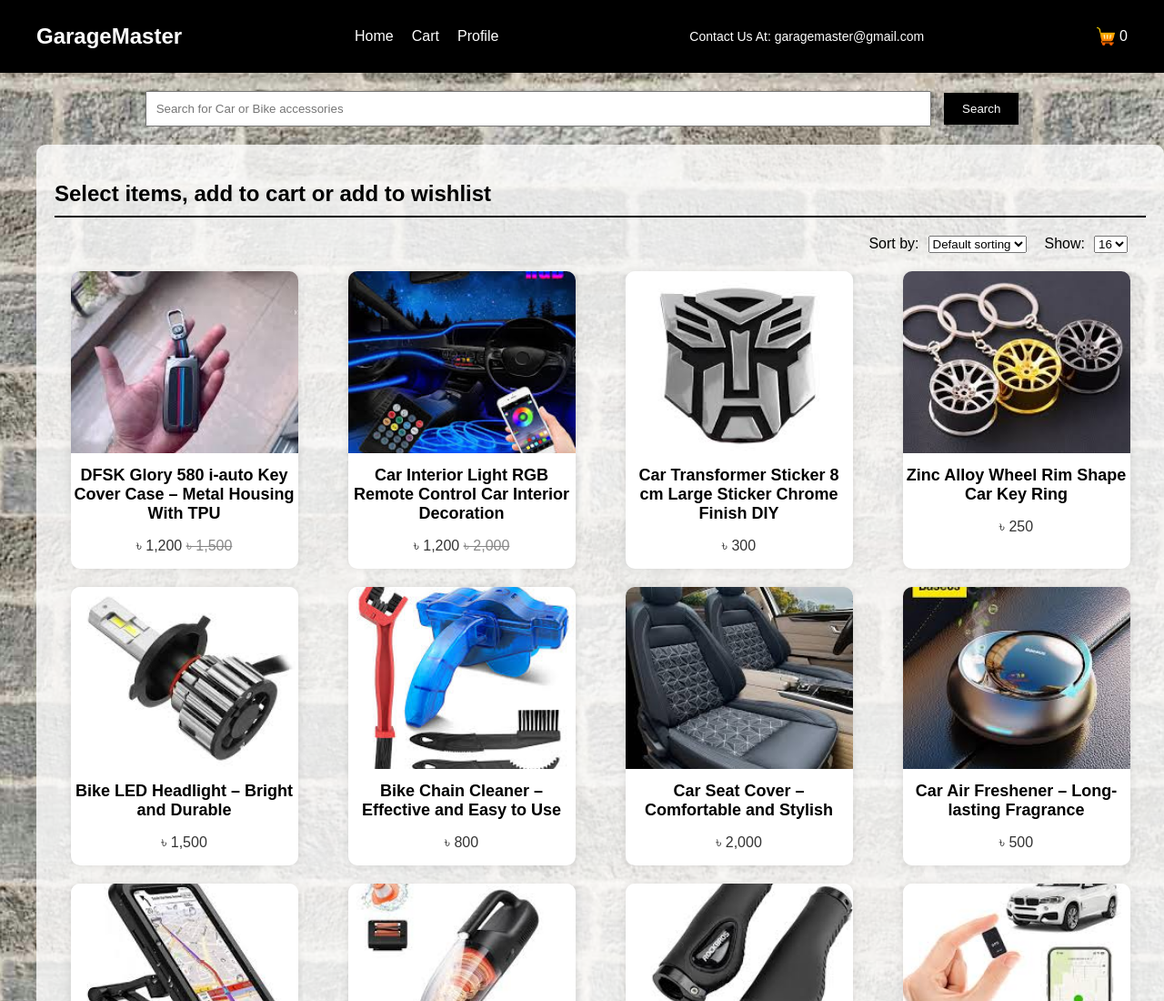
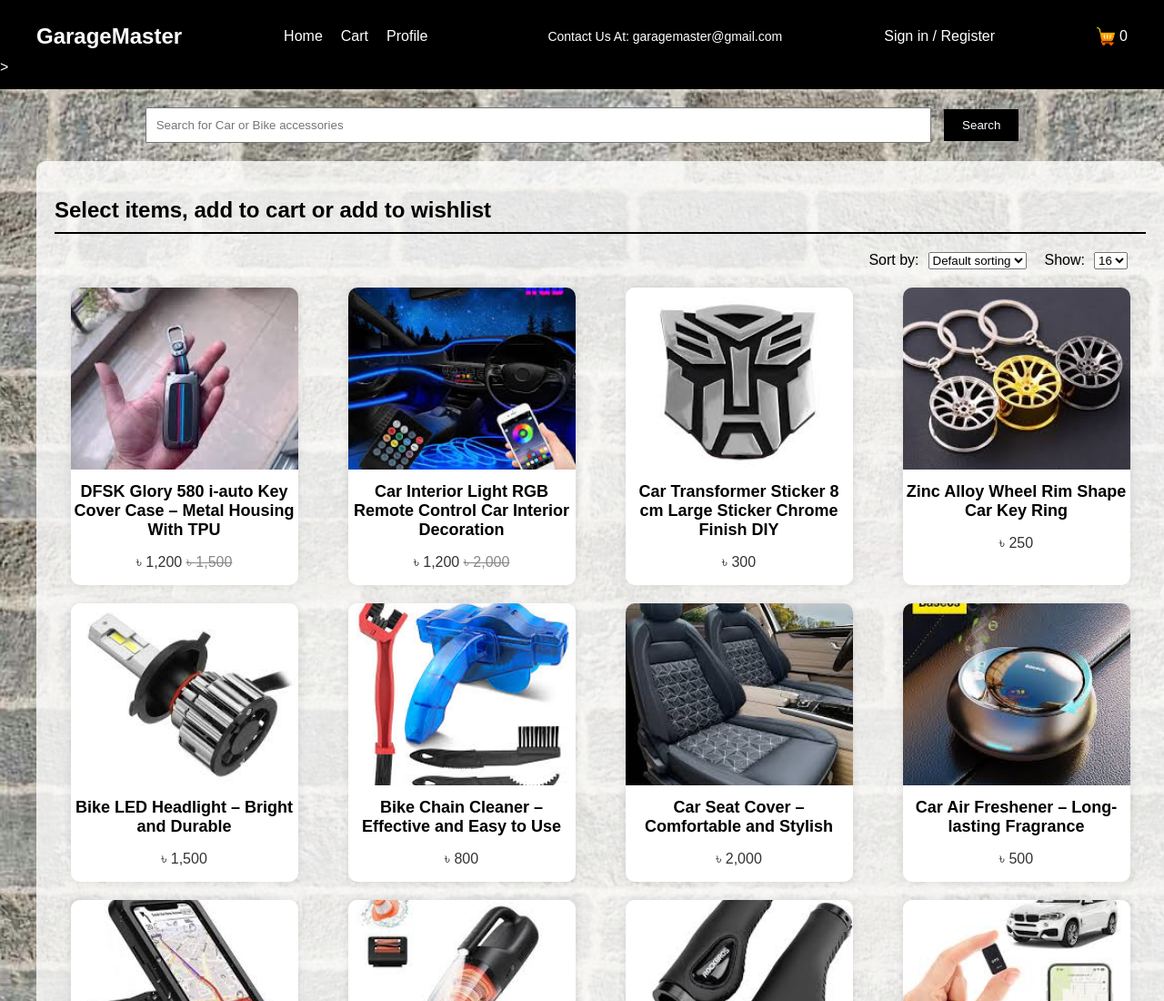
Before and after one commit to AnikBarua007/Garage_masters, a plain HTML site: page index.html in a window 1280 px wide. Shown: the top 1100 px of the page at 91% size. Drawn offline with Linux system fonts and the light colour scheme; a script that the page names is missing; files whose address does not match are found by name.

Commit message:
added sign in button also changed css for sign in button

```diff
--- a/assets/css/styles.css
+++ b/assets/css/styles.css
@@ -52,6 +52,12 @@ nav ul li a {
   width: 20px;
   height: 20px;
   margin-right: 5px;
+}
+.signinRegister a {
+  color: #fff;
+  text-decoration: none;
+  display: flex;
+  align-items: center;
 }
 main {
   padding: 20px 0;
--- a/index.html
+++ b/index.html
@@ -20,9 +20,13 @@
             <div class="contact">
                 <span>Contact Us At: garagemaster@gmail.com</span>
             </div>
+            <div class="signinRegister">
+                <a href="signin.html">Sign in / Register</a>
+            </div>
             <div class="cart">
                 <a href="#"><img src="images/shopping-cart (1).png" alt="Cart"> 0</a>
             </div>
+        </div>>
         </div>
     </header>
     <main>
```
